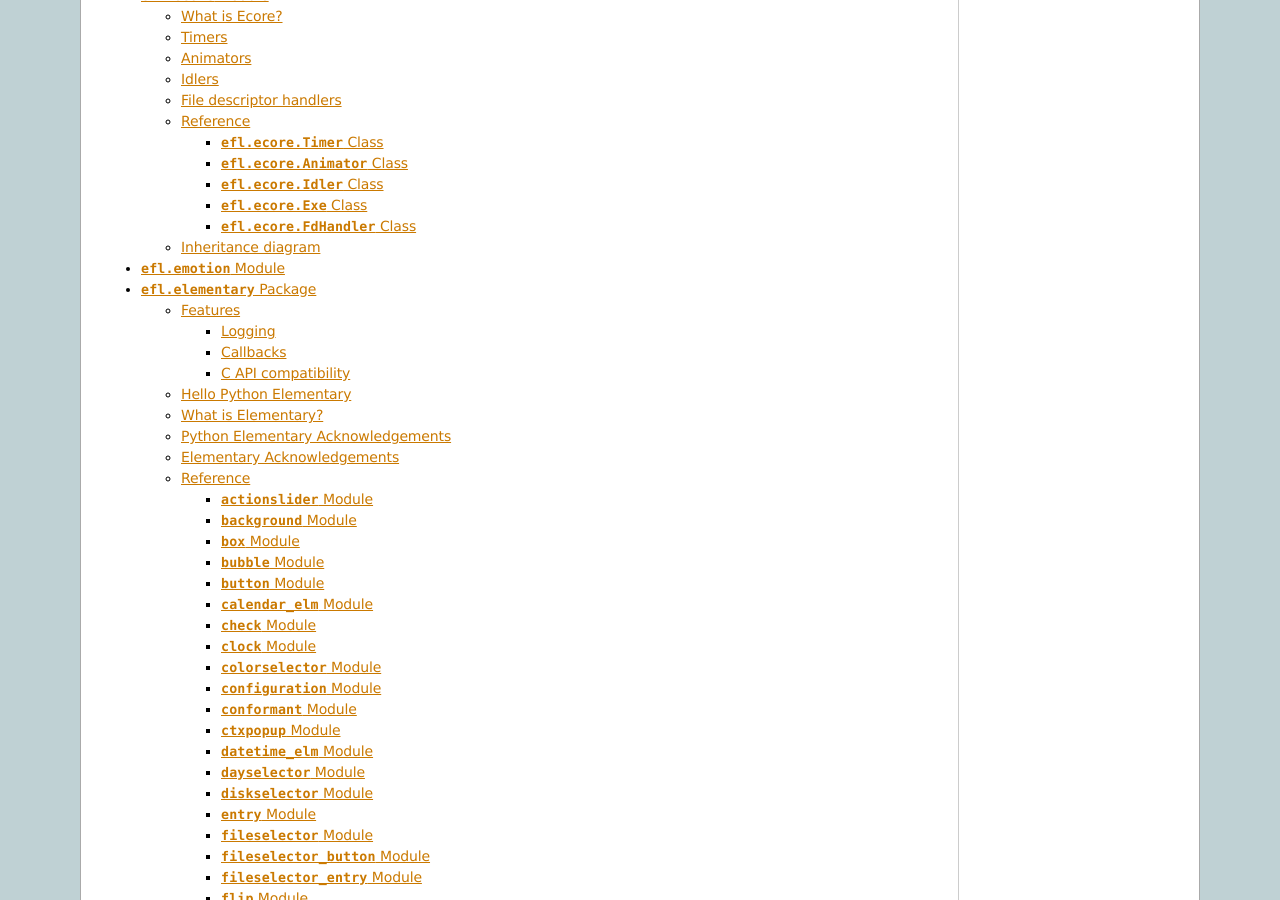
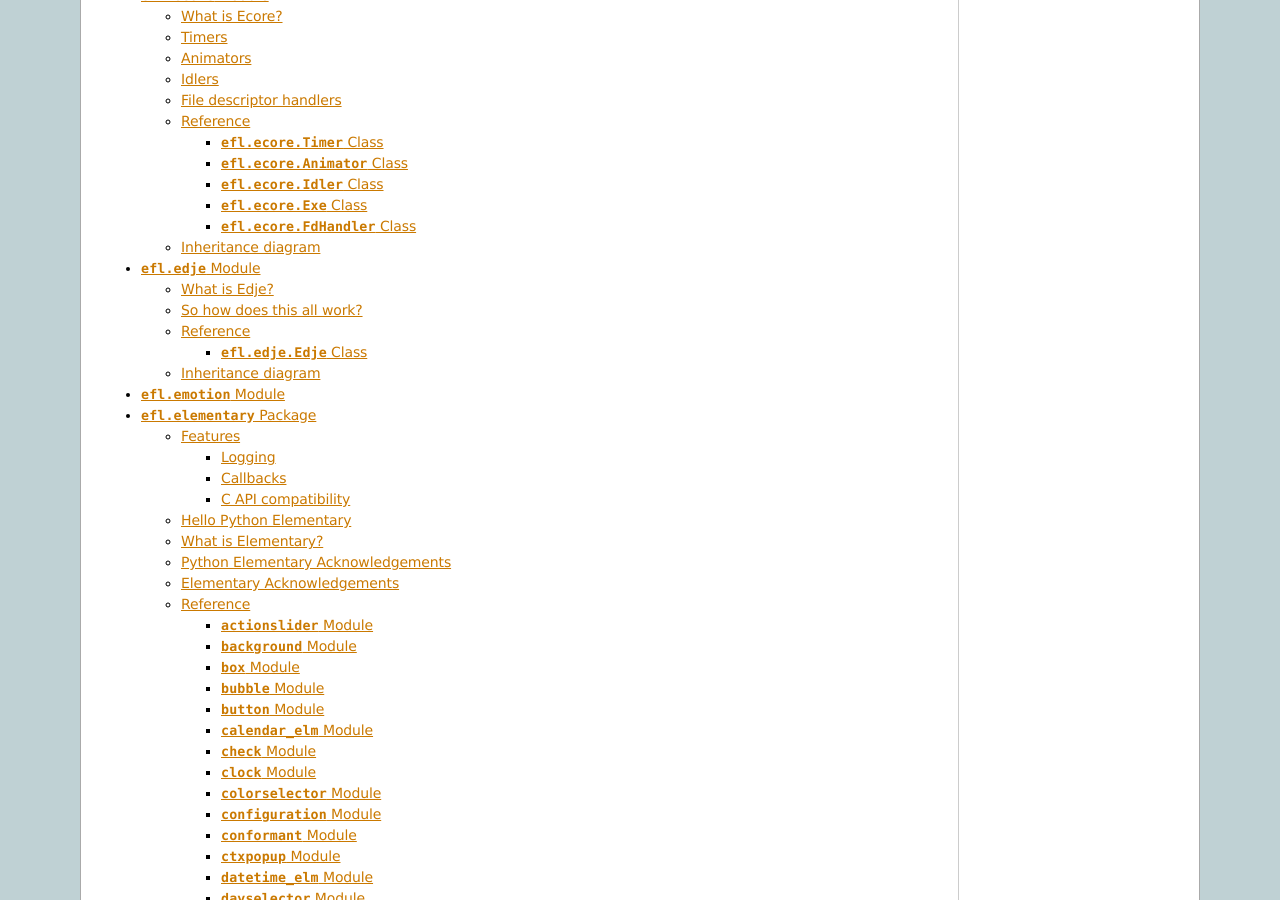
Before and after one commit to DaveMDS/python-efl, a Sphinx documentation site: the page built from doc/efl.rst, in a window 1280 px wide and 900 px high, scrolled down 508 px. Built offline with Sphinx 7.4.7, drawn with Linux system fonts in a browser that asks for light colours; some of the changed lines change nothing that is shown.

Commit message:
Python-EFL: Docs for edje
SVN revision: 84351

```diff
--- /dev/null
+++ b/doc/edje/class-edje.rst
@@ -0,0 +1,4 @@
+:class:`efl.edje.Edje` Class
+==============================
+
+.. autoclass:: efl.edje.Edje
--- /dev/null
+++ b/doc/edje/edje.rst
@@ -0,0 +1,81 @@
+:mod:`efl.edje` Module
+=======================
+
+
+What is Edje?
+--------------
+
+Edje is a complex graphical design & layout library.
+
+It doesn't intend to do containing and regular layout like a widget
+set, but it is the base for such components. Based on the requirements
+of Enlightenment 0.17, Edje should serve all the purposes of creating
+visual elements (borders of windows, buttons, scrollbars, etc.) and
+allow the designer the ability to animate, layout and control the look
+and feel of any program using Edje as its basic GUI constructor. This
+library allows for multiple collections of Layouts in one file,
+sharing the same image and font database and thus allowing a whole
+theme to be conveniently packaged into 1 file and shipped around.
+
+Edje separates the layout and behavior logic. Edje files ship with an
+image and font database, used by all the parts in all the collections
+to source graphical data. It has a directory of logical part names
+pointing to the part collection entry ID in the file (thus allowing
+for multiple logical names to point to the same part collection,
+allowing for the sharing of data between display elements). Each part
+collection consists of a list of visual parts, as well as a list of
+programs. A program is a conditionally run program that if a
+particular event occurs (a button is pressed, a mouse enters or leaves
+a part) will trigger an action that may affect other parts. In this
+way a part collection can be "programmed" via its file as to hilight
+buttons when the mouse passes over them or show hidden parts when a
+button is clicked somewhere etc. The actions performed in changing
+from one state to another are also allowed to transition over a period
+of time, allowing animation. Programs and animations can be run in
+"parallel".
+
+This separation and simplistic event driven style of programming can produce
+almost any look and feel one could want for basic visual elements. Anything
+more complex is likely the domain of an application or widget set that may
+use Edje as a convenient way of being able to configure parts of the display.
+
+
+So how does this all work?
+--------------------------
+
+Edje internally holds a geometry state machine and state graph of what is
+visible, not, where, at what size, with what colors etc. This is described
+to Edje from an Edje .edj file containing this information. These files can
+be produced by using edje_cc to take a text file (a .edc file) and "compile"
+an output .edj file that contains this information, images and any other
+data needed.
+
+The application using Edje will then create an object in its Evas
+canvas and set the bundle file to use, specifying the **group** name to
+use. Edje will load such information and create all the required
+children objects with the specified properties as defined in each
+**part** of the given **group**.
+
+Although simple, this example illustrates that animations and state
+changes can be done from the Edje file itself without any requirement
+in the Python application.
+
+Before digging into changing or creating your own Edje source (edc)
+files, read the @ref edcref.
+
+
+Reference
+---------
+
+.. toctree::
+   :maxdepth: 4
+
+   class-edje
+
+
+Inheritance diagram
+-------------------
+
+.. inheritance-diagram::
+    efl.edje
+    :parts: 2
--- a/doc/efl.rst
+++ b/doc/efl.rst
@@ -5,5 +5,6 @@ efl Package
 
     evas/evas
     ecore/ecore
+    edje/edje
     module-emotion
     elementary/elementary
```
Also changed, not shown: 2 other files.
